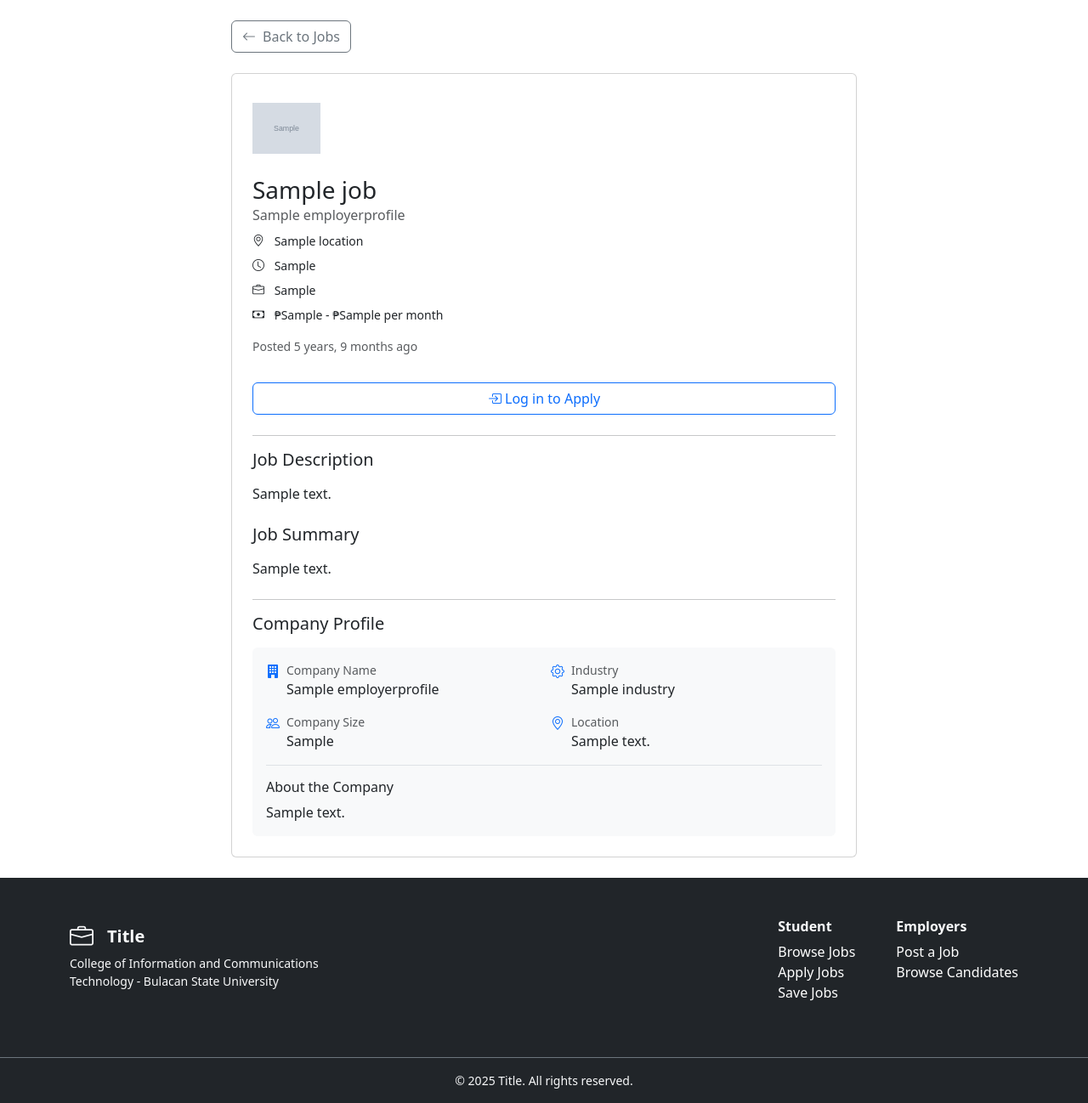
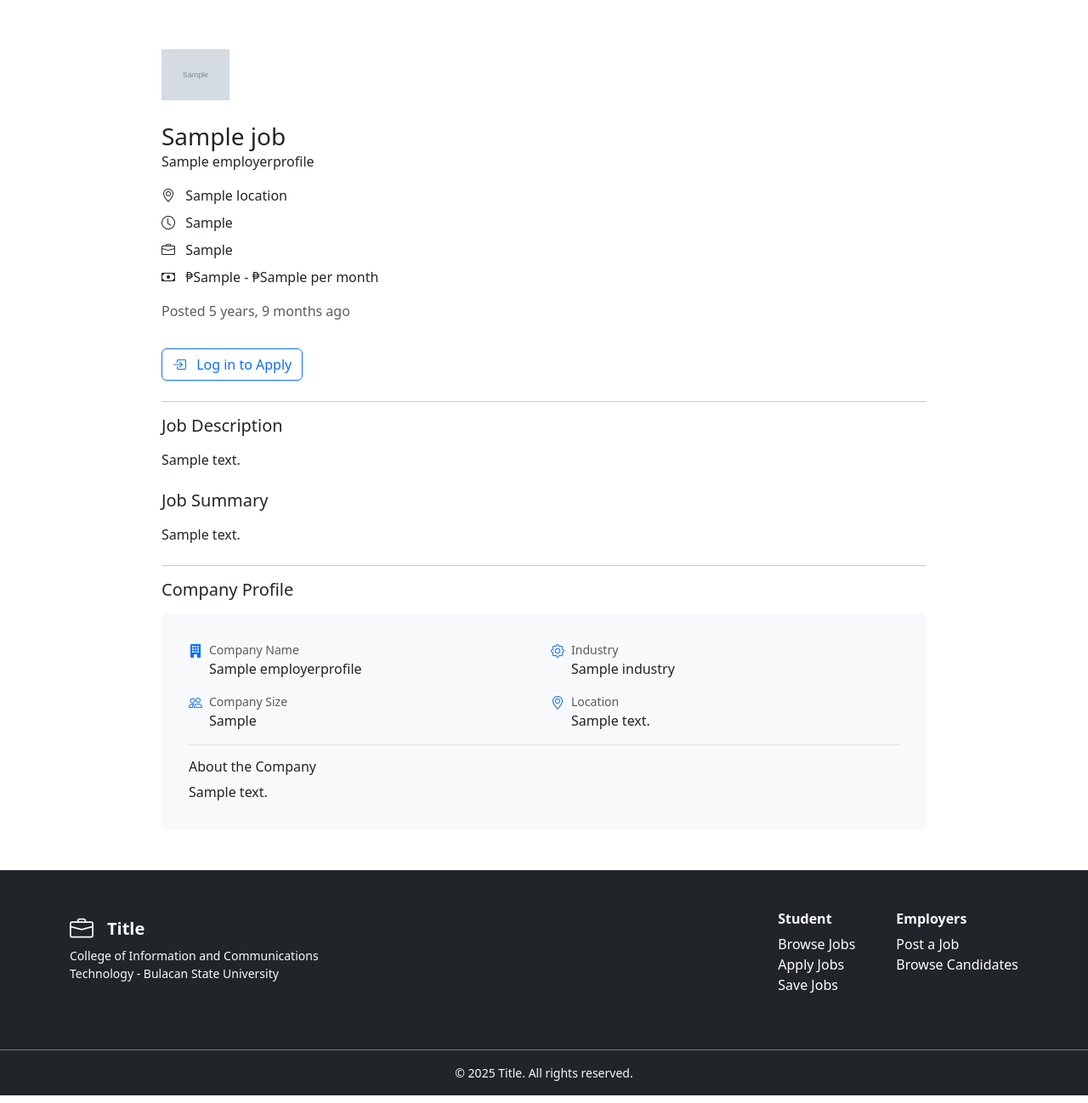
Before and after one commit to alexgalicio/jobportal, a Django app: template main/templates/main/job_detail_full.html in a window 1280 px wide. Shown: the part 69-1367 px from the top of the page at 85% size. Run offline with Django 5.2, Linux system fonts and the light colour scheme; the template is opened without the code that fills it: most values are stand-ins (such as "Sample title", 1, 10 or a date in 2020); grey boxes marked "Sample" are stand-in pictures; data that the repository does not hold is empty.

Commit message:
style: improve ui

```diff
--- a/main/templates/main/job_detail_full.html
+++ b/main/templates/main/job_detail_full.html
@@ -1,106 +1,71 @@
 {% extends 'main/base.html' %}
 
-{% block title %}Title{% endblock %}
+{% block title %}Job Details{% endblock %}
 
 {% block content %}
-<div class="container py-4">
-  <div class="row">
-    <div class="col-lg-8 mx-auto">
-      <!-- back button -->
-      <a
-        href="{% url 'main:job_list' %}"
-        class="btn btn-outline-secondary mb-4"
-      >
-        <i class="bi bi-arrow-left me-2"></i>Back to Jobs
-      </a>
-
-      <!-- job detail card -->
-      <div class="card">
-        <div class="card-body p-4">
+<div class="container py-5 d-flex justify-content-center">
+  <div class="w-100" style="max-width: 900px;">
     <!-- job header -->
     <div class="mb-4">
       {% if job.employer.userprofile.employerprofile.logo %}
-            <img
-              src="{{ job.employer.userprofile.employerprofile.logo.url }}"
-              alt="Logo"
-              class="rounded mb-3"
-              style="width: 80px; height: 80px; object-fit: contain"
-            />
+      <img src="{{ job.employer.userprofile.employerprofile.logo.url }}" alt="Logo" class="rounded mb-3"
+        style="width: 80px; height: 80px; object-fit: contain" />
       {% endif %}
       <h3 class="mb-0">{{ job.title }}</h3>
-            <p class="text-muted mb-2">
-              {{ job.employer.userprofile.employerprofile.company_name }}
-            </p>
+      <p>{{ job.employer.userprofile.employerprofile.company_name }}</p>
+      <p class="mb-2"><i class="bi bi-geo-alt me-2"></i> {{ job.location }}</p>
+      <p class="mb-2"><i class="bi bi-clock me-2"></i> {{ job.get_work_type_display }}</p>
+      <p class="mb-2"><i class="bi bi-briefcase me-2"></i> {{ job.get_workplace_display }}</p>
+      <p><i class="bi bi-cash me-2"></i> ₱{{ job.pay_min }} - ₱{{ job.pay_max }} per month</p>
+      <p class="text-muted">Posted {{ job.created_at|timesince }} ago</p>
 
-            <div class="mb-3 small">
-              <p class="mb-2">
-                <i class="bi bi-geo-alt me-2"></i> {{ job.location }}
-              </p>
-              <p class="mb-2">
-                <i class="bi bi-clock me-2"></i> {{ job.get_work_type_display }}
-              </p>
-              <p class="mb-2">
-                <i class="bi bi-briefcase me-2"></i> {{ job.get_workplace_display }}
-              </p>
-              <p class="mb-2">
-                <i class="bi bi-cash me-2"></i> ₱{{ job.pay_min }} - ₱{{ job.pay_max }} per month
-              </p>
-            </div>
-
-            <p class="text-muted small">
-              Posted {{ job.created_at|timesince }} ago
-            </p>
-
-            {% if user.is_authenticated %} {% if has_applied %}
-            <button class="btn btn-secondary w-100 mt-3" disabled>
-              <i class="bi bi-check-circle"></i> Already Applied
+      <!-- apply button -->
+      {% if user.is_authenticated %}
+      {% if has_applied %}
+      <button class="btn btn-secondary mt-3" disabled>
+        <i class="bi bi-check-circle me-2"></i> Applied
       </button>
       {% else %}
-
-            <form action="{% url 'main:apply_job' job.id %}" method="post">
+      <form action="{% url 'apply_job' job.id %}" method="post">
         {% csrf_token %}
-              <button type="submit" class="btn btn-primary w-100 mt-3">
-                <i class="bi bi-send"></i> Apply Now
+        <button type="submit" class="btn btn-primary mt-3">
+          <i class="bi bi-send me-2"></i> Apply Now
         </button>
       </form>
-
-            {% endif %} {% else %}
-            <a
-              href="{% url 'main:login' %}?next={{ request.path }}"
-              class="btn btn-outline-primary w-100 mt-3"
-            >
-              <i class="bi bi-box-arrow-in-right"></i> Log in to Apply
+      {% endif %}
+      {% else %}
+      <a href="{% url 'login' %}?next={{ request.path }}" class="btn btn-outline-primary mt-3">
+        <i class="bi bi-box-arrow-in-right me-2"></i> Log in to Apply
       </a>
       {% endif %}
     </div>
 
-          <hr />
+    <hr>
 
     <!-- job description -->
     <div class="mb-4">
       <h5 class="mb-3">Job Description</h5>
-            <div class="job-description">{{ job.job_description|safe }}</div>
+      <div>{{ job.job_description|safe }}</div>
     </div>
 
-          <!-- job summary -->
+
     {% if job.summary %}
     <div class="mb-4">
       <h5 class="mb-3">Job Summary</h5>
-            <div class="job-summary">{{ job.summary|linebreaks }}</div>
+      <div>{{ job.summary|linebreaks }}</div>
     </div>
     {% endif %}
 
-          <hr />
+    <hr>
 
     <!-- company profile -->
     <div>
       <h5 class="mb-3">Company Profile</h5>
-            <div class="card border-0 bg-light">
+      <div class="card border-0 bg-light p-3">
         <div class="card-body">
-
-                <!-- company name -->
           <div class="row g-3 mb-3">
             <div class="col-md-6">
+              <!-- name -->
               <div class="d-flex align-items-start">
                 <i class="bi bi-building-fill me-2 text-primary"></i>
                 <div>
@@ -116,25 +81,23 @@
                 <i class="bi bi-gear me-2 text-primary"></i>
                 <div>
                   <small class="text-muted d-block">Industry</small>
-                        <span
-                          >{{ job.employer.userprofile.employerprofile.industry }}</span>
+                  <span>{{ job.employer.userprofile.employerprofile.industry }}</span>
                 </div>
               </div>
             </div>
 
-                  <!-- company size -->
+            <!-- size -->
             <div class="col-md-6">
               <div class="d-flex align-items-start">
                 <i class="bi bi-people me-2 text-primary"></i>
                 <div>
                   <small class="text-muted d-block">Company Size</small>
-                        <span
-                          >{{ job.employer.userprofile.employerprofile.get_company_size_display }}</span>
+                  <span>{{ job.employer.userprofile.employerprofile.get_company_size_display }}</span>
                 </div>
               </div>
             </div>
 
-                  <!-- location -->
+            <!-- address -->
             <div class="col-md-6">
               <div class="d-flex align-items-start">
                 <i class="bi bi-geo-alt me-2 text-primary"></i>
@@ -146,15 +109,10 @@
             </div>
           </div>
 
-                <!-- company description -->
+          <!-- description -->
           <div class="mt-3 pt-3 border-top">
             <h6 class="mb-2">About the Company</h6>
-                  <p class="mb-0">
-                    {{ job.employer.userprofile.employerprofile.description }}
-                  </p>
-                </div>
-              </div>
-            </div>
+            <p class="mb-0">{{ job.employer.userprofile.employerprofile.description }}</p>
           </div>
         </div>
       </div>
```
Lines whose indentation alone changed are shown as unchanged.
